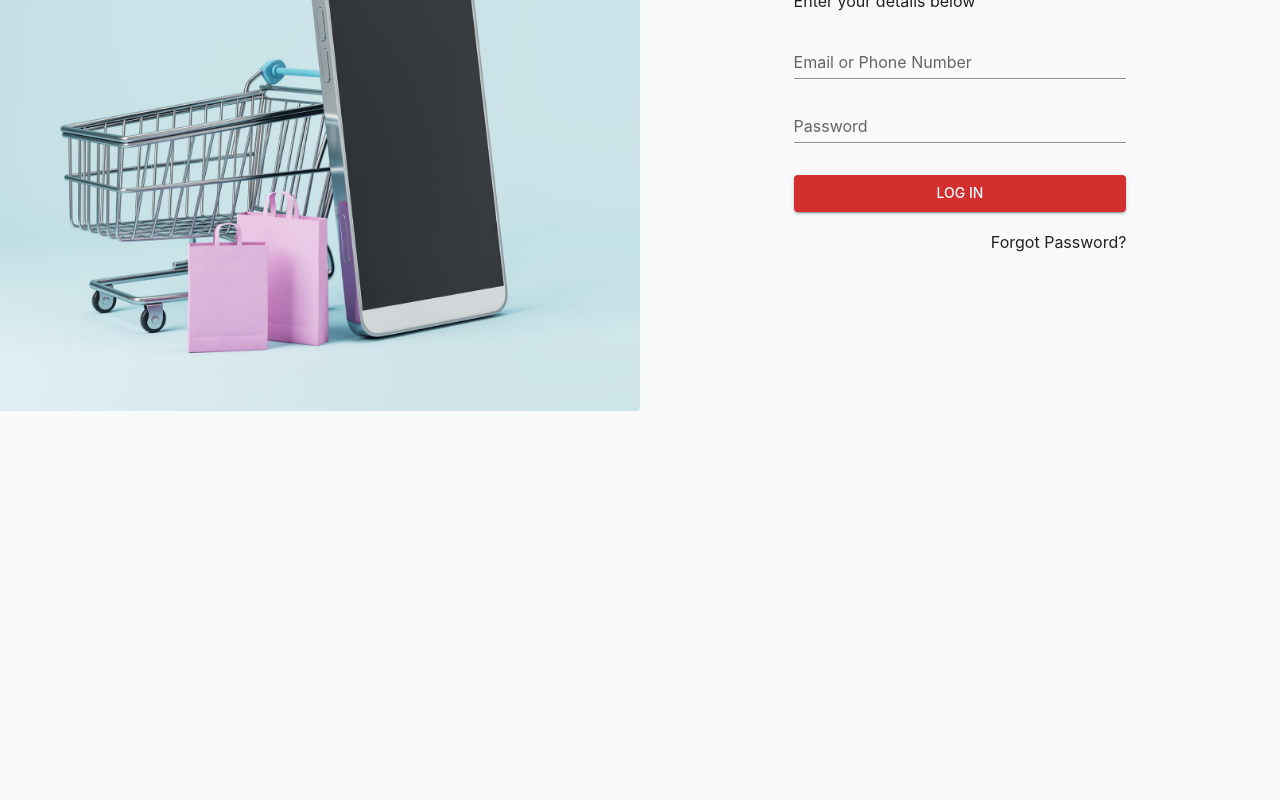
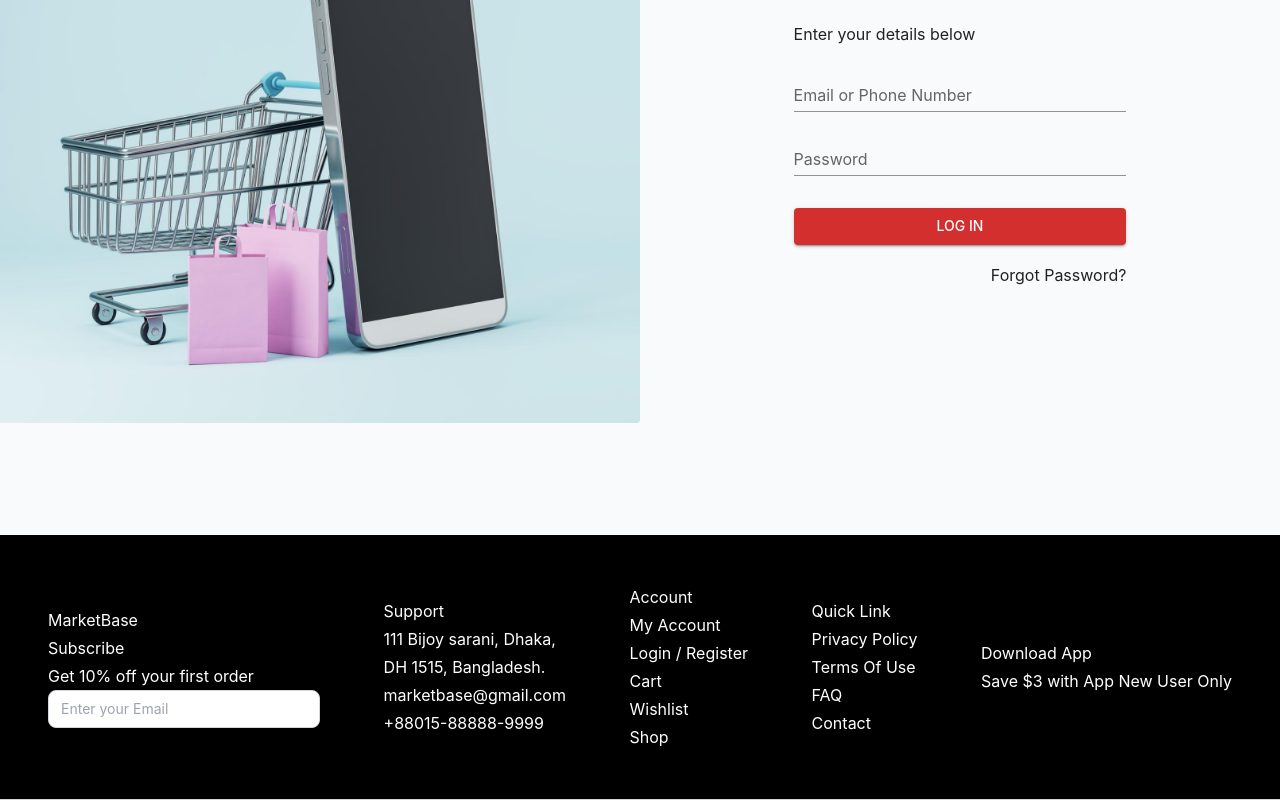
Before and after one commit to muskanmi/marketBase, a Next.js app in the folder frontend/: page /signin in a window 1280 px wide. Shown: the part 307-1107 px from the top of the page. Before the commit the page ends 800 px from the top, so only its background shows below. Built offline with nearby package versions, Linux system fonts and the light colour scheme.

Commit message:
worked on footer UI

```diff
--- /dev/null
+++ b/frontend/components/Footer.js
@@ -0,0 +1,62 @@
+import React from "react";
+
+const Footer = () => {
+  return (
+    <section>
+      <div className="flex flex-col items-center justify-between w-full p-12 text-white bg-black border-b border-gray-300 md:flex-row md:space-x-6 md:px-12">
+        <div>
+          <h1>MarketBase</h1>
+          <ul>
+            <li>Subscribe</li>
+            <li>Get 10% off your first order</li>
+            <li>
+              <input
+                type="text"
+                placeholder="Enter your Email"
+                className="w-full px-3 py-2 pr-10 text-sm text-black border border-gray-300 rounded-lg focus:outline-none focus:border-blue-500"
+              />
+            </li>
+          </ul>
+        </div>
+        <div>
+          <h1>Support</h1>
+          <ul>
+            <li>
+              111 Bijoy sarani, Dhaka,
+              <br /> DH 1515, Bangladesh.
+            </li>
+            <li>marketbase@gmail.com</li>
+            <li>+88015-88888-9999</li>
+          </ul>
+        </div>
+        <div>
+          <h1>Account</h1>
+          <ul>
+            <li>My Account</li>
+            <li>Login / Register</li>
+            <li>Cart</li>
+            <li>Wishlist</li>
+            <li>Shop</li>
+          </ul>
+        </div>
+        <div>
+          <h1>Quick Link</h1>
+          <ul>
+            <li>Privacy Policy</li>
+            <li>Terms Of Use</li>
+            <li>FAQ</li>
+            <li>Contact</li>
+          </ul>
+        </div>
+        <div>
+          <h1>Download App</h1>
+          <ul>
+            <li>Save $3 with App New User Only</li>
+          </ul>
+        </div>
+      </div>
+    </section>
+  );
+};
+
+export default Footer;
--- a/frontend/components/Header.js
+++ b/frontend/components/Header.js
@@ -8,7 +8,7 @@ import { useRouter } from "next/router";
 const Header = () => {
   const router = useRouter();
   const [dropdownOpen, setDropdownOpen] = useState(false);
-  const [isLoggedIn, setIsLoggedIn] = useState(false); // Simulate login status
+  const [isLoggedIn, setIsLoggedIn] = useState(false);
   const dropdownRef = useRef(null);
 
   const toggleDropdown = () => {
@@ -30,7 +30,7 @@ const Header = () => {
 
   return (
     <section>
-      <div className="flex flex-col items-center justify-between w-full mb-5 border-b border-gray-300 md:flex-row md:space-x-6 md:px-12">
+      <div className="flex flex-col items-center justify-between w-full mb-8 border-b border-gray-300 md:flex-row md:space-x-6 md:px-12">
         {/* Logo Section */}
         <div className="flex items-center justify-between w-full md:w-auto">
           <h2 className="text-3xl font-bold">MarketBase</h2>
--- a/frontend/pages/_app.js
+++ b/frontend/pages/_app.js
@@ -3,6 +3,7 @@ import theme from "../styles/theme"; // Define your custom theme in a separate f
 import { useEffect } from "react";
 import "../styles/globals.css";
 import Header from "@/components/Header";
+import Footer from "@/components/Footer";
 
 export default function App({ Component, pageProps }) {
   useEffect(() => {
@@ -18,6 +19,7 @@ export default function App({ Component, pageProps }) {
       <CssBaseline />
       <Header />
       <Component {...pageProps} />
+      <Footer />
     </ThemeProvider>
   );
 }
--- a/frontend/pages/signin.js
+++ b/frontend/pages/signin.js
@@ -8,7 +8,7 @@ import Button from "@mui/material/Button";
 const LoginPage = () => {
   return (
     <section className="overflow-x-hidden">
-      <div className="flex flex-col items-center justify-between w-full md:flex-row">
+      <div className="flex flex-col items-center justify-between w-full md:flex-row mb-28">
         <div className="w-full md:w-1/2">
           <Image
             src={logo_image}
@@ -32,7 +32,7 @@ const LoginPage = () => {
             autoComplete="off"
           >
             <Typography variant="h1" component="h2" align="left">
-              Log in to Exclusive
+              Log in to MarketBase
             </Typography>
             <Typography variant="body1" align="left" sx={{ width: "100%" }}>
               Enter your details below
--- a/frontend/pages/signup.js
+++ b/frontend/pages/signup.js
@@ -14,7 +14,7 @@ const RegisterPage = () => {
 
   return (
     <section className="overflow-x-hidden">
-      <div className="flex flex-col items-center justify-between w-full md:flex-row">
+      <div className="flex flex-col items-center justify-between w-full mb-28 md:flex-row">
         <div className="w-full md:w-1/2">
           <Image
             src={logo_image}
```
